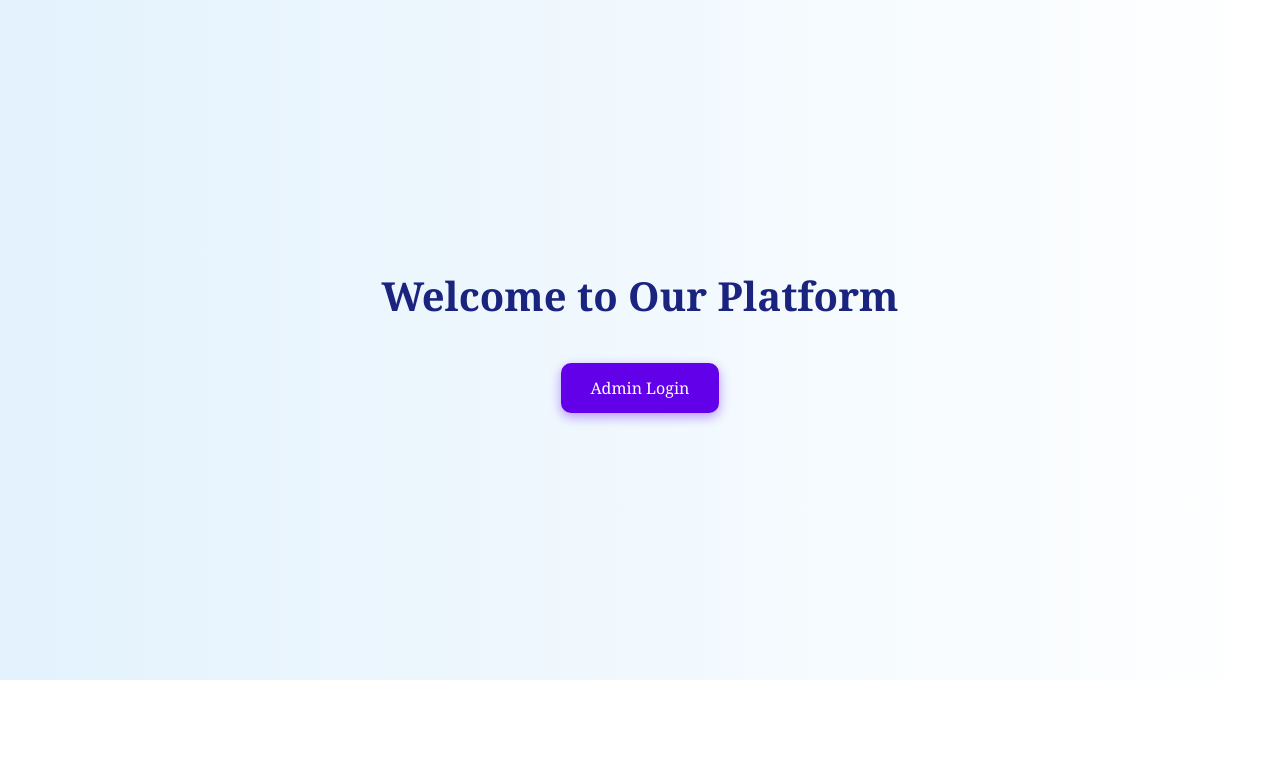
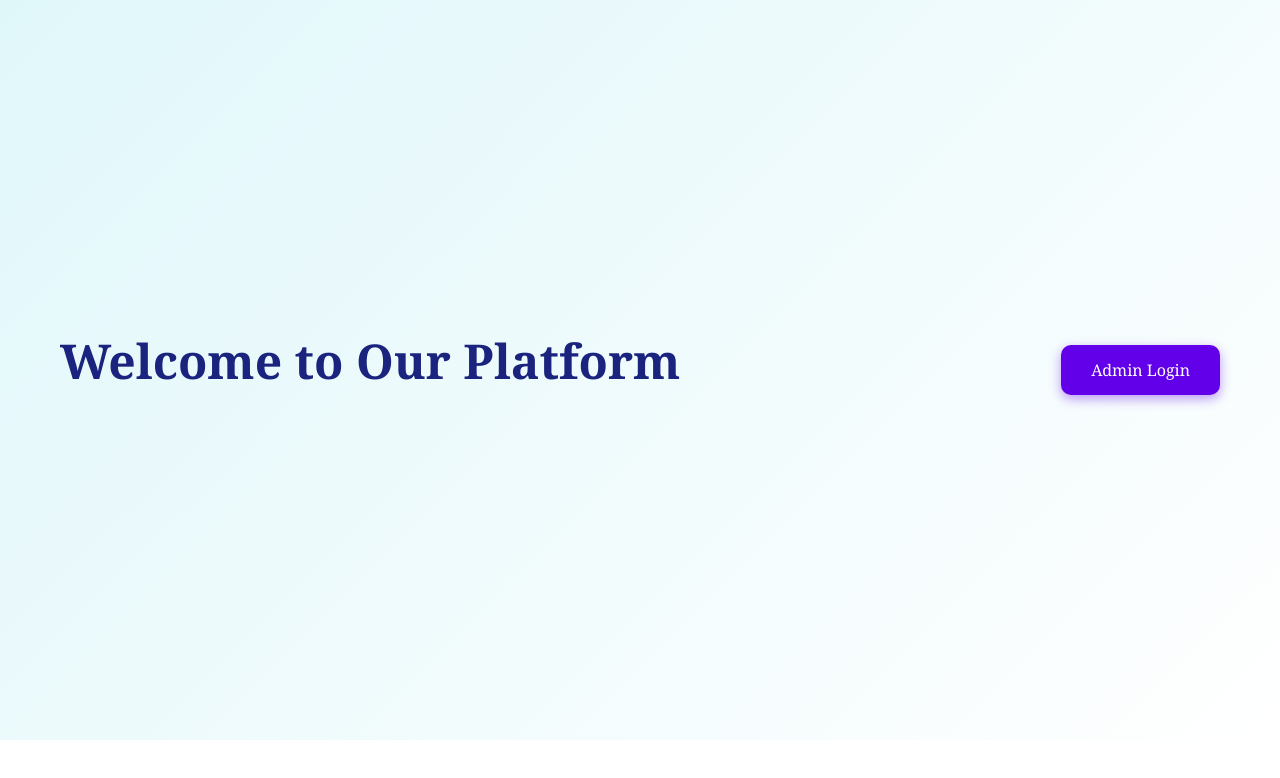
Before and after one commit to tvminfotech1/TVMEMS-UI, an Angular app: page / in a window 1280 px wide. Shown: the top 778 px of the page. Built offline with nearby package versions, Linux system fonts and the light colour scheme.

Commit message:
home page changes

```diff
--- a/src/app/components/home/home.component.css
+++ b/src/app/components/home/home.component.css
@@ -1,13 +1,20 @@
+
 .home-container {
   display: flex;
-  flex-direction: column;
+  flex-direction: row;
   align-items: center;
-  justify-content: center;
-  min-height: 85vh;
-  background: linear-gradient(to right, #e3f2fd, #ffffff);
+  justify-content: space-between;
+  height: calc(100vh - 60px); /* Adjust according to <app-nav> height */
+  padding: 40px 60px;
+  background: linear-gradient(135deg, #e0f7fa, #ffffff);
+  gap: 40px;
+  flex-wrap: wrap;
+  overflow: hidden;
+  box-sizing: border-box;
   animation: slideIn 1s ease forwards;
   opacity: 0;
 }
+
 
 @keyframes slideIn {
   0% {
@@ -20,13 +27,27 @@
   }
 }
 
+
+.text-section {
+  max-width: 500px;
+  text-align: left;
+}
+
+
 h1 {
-  margin-bottom: 40px;
   color: #1a237e;
-  font-size: 2.5rem;
-  font-weight: 600;
-  text-align: center;
+  font-size: 3rem;
+  font-weight: 700;
+  margin-bottom: 20px;
 }
+
+
+p {
+  color: #333;
+  font-size: 1.2rem;
+  margin-bottom: 30px;
+}
+
 
 .onboard-btn {
   padding: 14px 30px;
@@ -38,8 +59,6 @@ h1 {
   text-decoration: none;
   transition: all 0.4s ease;
   box-shadow: 0 4px 12px rgba(98, 0, 234, 0.4);
-  position: relative;
-  overflow: hidden;
 }
 
 .onboard-btn:hover {
@@ -47,3 +66,45 @@ h1 {
   transform: scale(1.05);
   box-shadow: 0 6px 16px rgba(55, 0, 179, 0.5);
 }
+
+
+.image-section img {
+  width: 100%;
+  max-width: 500px;
+  max-height: 80vh;
+  height: auto;
+  object-fit: contain;
+  animation: fadeIn 1.2s ease forwards;
+  opacity: 0;
+}
+
+
+@keyframes fadeIn {
+  0% {
+    transform: scale(0.95);
+    opacity: 0;
+  }
+  100% {
+    transform: scale(1);
+    opacity: 1;
+  }
+}
+
+
+@media (max-width: 768px) {
+  .home-container {
+    flex-direction: column;
+    text-align: center;
+    padding: 20px;
+    height: auto;
+  }
+
+  .text-section {
+    text-align: center;
+  }
+
+  .image-section img {
+    max-width: 90%;
+    max-height: 300px;
+  }
+}
```
